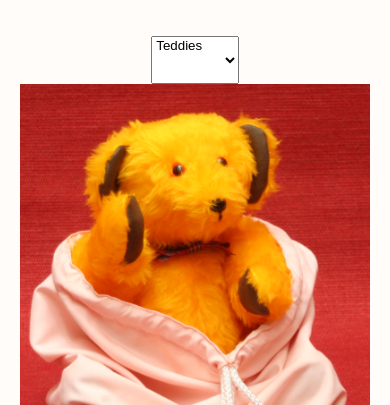
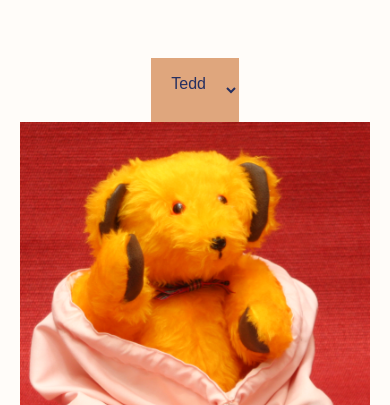
Before and after one commit to GeorginaOD/JoAnnsCrafts, a plain HTML site: page index.html in a window 390 px wide. Shown: the part 439-844 px from the top of the page. Drawn offline with nearby package versions, Linux system fonts and the light colour scheme.

Commit message:
adding css

```diff
--- a/index.html
+++ b/index.html
@@ -40,7 +40,7 @@
 
                 <!--Navigation drop down for mobile/tablet version-->
                 <div id = "topic_select"></div>
-                    <select  class="center">
+                    <select  class="center topicbtn">
                         <option value="Teddies" selected="selected"  >Teddies</option>
 
                         <option value="Embroidery">Embroidery</option>
--- a/stylesheet.css
+++ b/stylesheet.css
@@ -293,11 +293,20 @@ footer {
     .topics ul    {
         display: none;
     }
-    .topics select {
+    #topic_select {
         display: block;
         width: 25%;
         padding-bottom: 22px;
 
+    }
+
+    .topicbtn {
+        background-color: #DFA67D;
+        color: #263061;
+        padding: 16px;
+        font-size: 16px;
+        border: none;
+        cursor: pointer;
     }
 
     .small {
```
